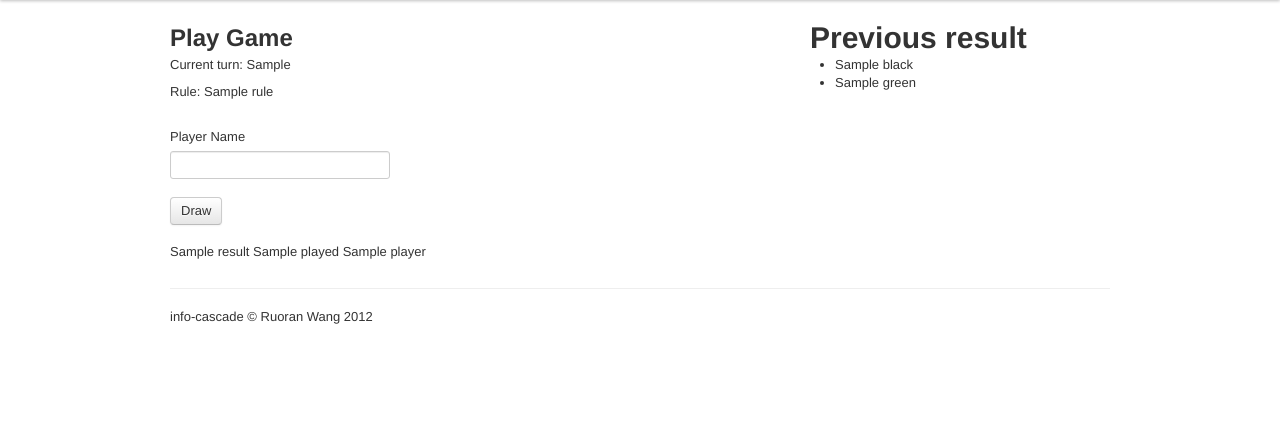
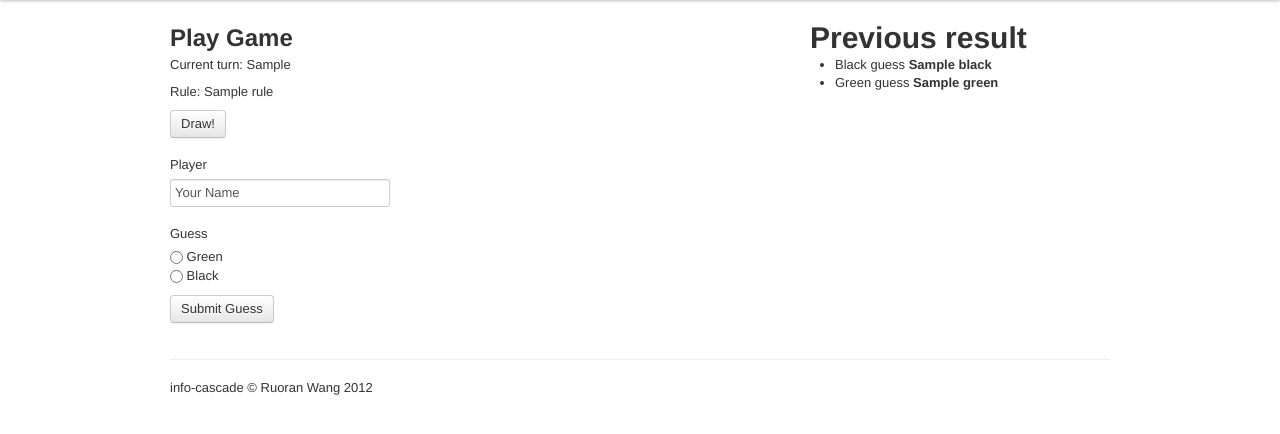
Before and after one commit to 3ancho/info-cascade, a Flask app: template application/templates/play_game.html in a window 1280 px wide. Shown: the part 40-474 px from the top of the page. Run offline with Flask 2, Linux system fonts and the light colour scheme; the template is opened without the code that fills it: most values are stand-ins (such as "Sample title", 1, 10 or a date in 2020); parts of the project's set-up code (start-up, migrations or seed data) failed here and were passed over; some libraries are stand-ins or nearby versions.

Commit message:
play game ok

```diff
--- a/application/forms.py
+++ b/application/forms.py
@@ -7,3 +7,4 @@ class GameForm(wtf.Form):
 
 class PlayForm(wtf.Form):
     player = wtf.TextField('Your Name', validators=[validators.Required()])
+    guess = wtf.RadioField('YourGuess', validators=[validators.Required()], choices=["g", "b"])
--- a/application/models.py
+++ b/application/models.py
@@ -10,7 +10,8 @@ class Game(db.Model):
 
 class Play(db.Model):
     player = db.StringProperty()
-    played = db.DateTimeProperty(auto_now_add = True)
     turn = db.IntegerProperty()
     game = db.ReferenceProperty(Game)
-    result = db.StringProperty()
+    guess = db.StringProperty(required=True, choices=set(["g", "b"]))   # This may deleted
+    drawn = db.StringProperty(required=True, choices=set(["g", "b"]))   # This may deleted
+    played = db.DateTimeProperty(auto_now_add = True)
--- a/application/templates/play_game.html
+++ b/application/templates/play_game.html
@@ -5,14 +5,6 @@
 <script src="/static/js/bootstrap.js"></script>
 
 <div class="row">
-    <div class="modal hide fade in" id="myModal">
-        <div class="modal-body">
-        </div>
-        <div class="modal-footer">
-            <a class="btn" href="/">Go home</a>
-            <a class="btn" href="{{uri}}">Play game</a>
-        </div>
-    </div>
 
     <div class="span8">
         {% with messages = get_flashed_messages(with_categories=true) %}
@@ -28,25 +20,40 @@
         <h2>Play Game </h2>
         <p>Current turn: {{game.current_turn}}</p>
         <p>Rule: {{rule}}</p>
+        <a class="btn" data-toggle="modal" href="#myModal" >Draw!</a>
         <br>
-
+        <div class="modal hide fade in" id="myModal">
+            <div class="modal-body">
+            </div>
+            {% if drawn == "b" %}
+            <h1>Black</h1>
+            {% else  %}
+            <h1>Green</h1>
+            {% endif %}
+            <div class="modal-footer">
+                <a class="btn" data-dismiss="modal">Close</a>
+            </div>
+        </div>
+        <br>
         <form action={{url_for('play_game', key=key) }} method="post" accept-charset="utf-8">
             <p>
-            <label for="player">Player Name</label>
-            <input id="player" name="player" type="text" value="">
+            <label for="player">Player</label>
+            <input type="text" name="player" value="Your Name" />
             </p>
-            <p><input class="btn primary" type="submit" value="Draw"/></p>
+            <p>
+            <label for="guess">Guess</label>
+            <input type="radio" name="guess" value="g" /> Green <br>
+            <input type="radio" name="guess" value="b" /> Black
+            </p>
+            <input class="btn primary" type="submit" value="Submit Guess" />
         </form>
 
-        {% if play %}
-        <p> {{play.result}} {{ play.played }} {{ play.player }}</p>
-        {% endif %}
     </div>
     <div class="span4">
         <h1>Previous result</h1>
         <ul>
-            <li>{{ black }}</li>
-            <li>{{ green }}</li>
+            <li>Black guess <strong>{{ black }}</strong></li>
+            <li>Green guess <strong>{{ green }}</strong></li>
         </ul>
     </div>
 </div>
```
Also changed, not shown: application/views.py (+21 -15 lines).
